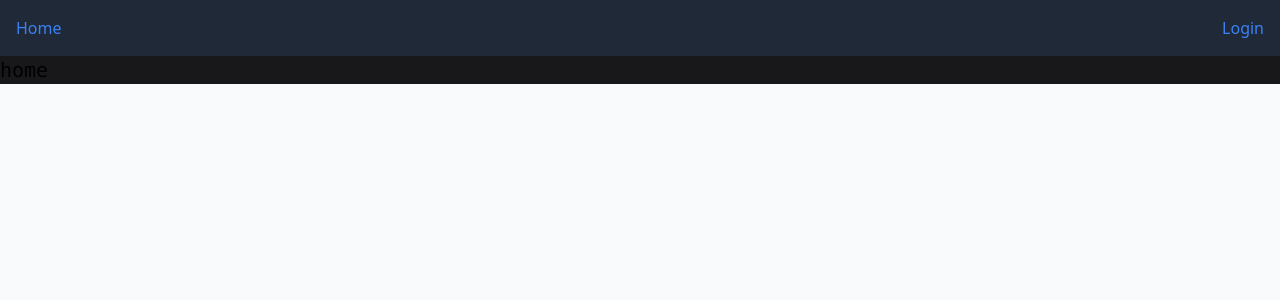
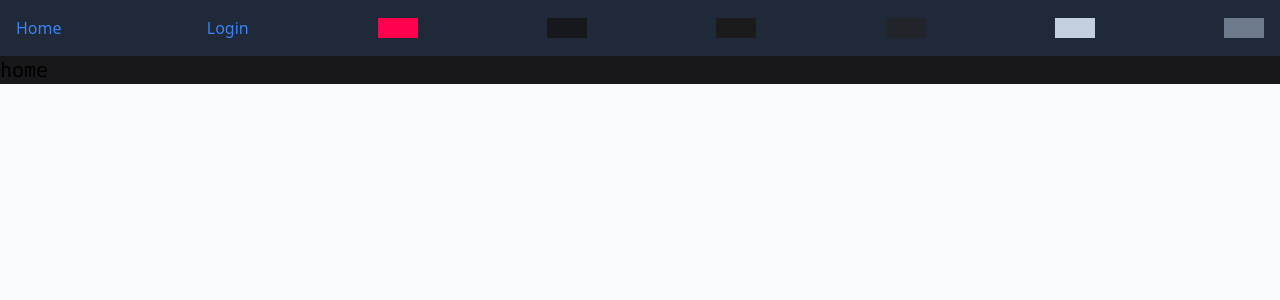
Before and after one commit to ShahAlom47/shah-alom-official, a Next.js app: page / in a window 1280 px wide. Shown: the top 300 px of the page. Built offline with nearby package versions, Linux system fonts and the light colour scheme.

Commit message:
added  custom  class name  for  colors

```diff
--- a/src/app/globals.css
+++ b/src/app/globals.css
@@ -3,6 +3,15 @@
 @tailwind components;
 @tailwind utilities;
 
+@theme  {
+  --color-color-primary:var(--primary); ;
+  --color-color-secondary:var(--secondary);
+  --color-bg-light:#f6f3f4;
+  --color-bg-dark:#121419;
+  /* --color-color-secondary:#F88C00 ; */
+
+}
+
 
 .bb{
     border: solid red 4px;
--- a/src/components/Navbar.tsx
+++ b/src/components/Navbar.tsx
@@ -4,13 +4,20 @@ import React from 'react';
 const Navbar = () => {
     return (
         <div className='flex justify-between items-center p-4 bg-gray-800 text-white'>
-            <Link href="/" className="text-blue-500 hover:text-blue-700">
+            <Link href="/" className="text-blue-500 hover:text-blue-700 text-primaryText">
                 Home
             </Link>
             <Link href="/login" className="ml-4 text-blue-500 hover:text-blue-700">
                 Login
             </Link>
 
+            <div className=' bg-primaryRed w-10 h-5'></div>
+            <div className=' bg-blackDeep w-10 h-5'></div>
+            <div className=' bg-blackMid w-10 h-5'></div>
+            <div className=' bg-blackLight w-10 h-5'></div>
+            <div className=' bg-grayLight w-10 h-5'></div>
+            <div className=' bg-grayDeep w-10 h-5'></div>
+
         </div>
     );
 };
--- a/tailwind.config.js
+++ b/tailwind.config.js
@@ -14,7 +14,12 @@ module.exports = {
   theme: {
     extend: {
     colors: {
-        primaryText: "#ff014f",
+        primaryRed: "#ff014f",
+        blackDeep:"#16181c",
+        blackMid:"#1c1b1b",
+        blackLight:"#212428",
+        grayLight:"#c4cfde",
+        grayDeep:"#6e7b8c"
       },
     },
   },
```
